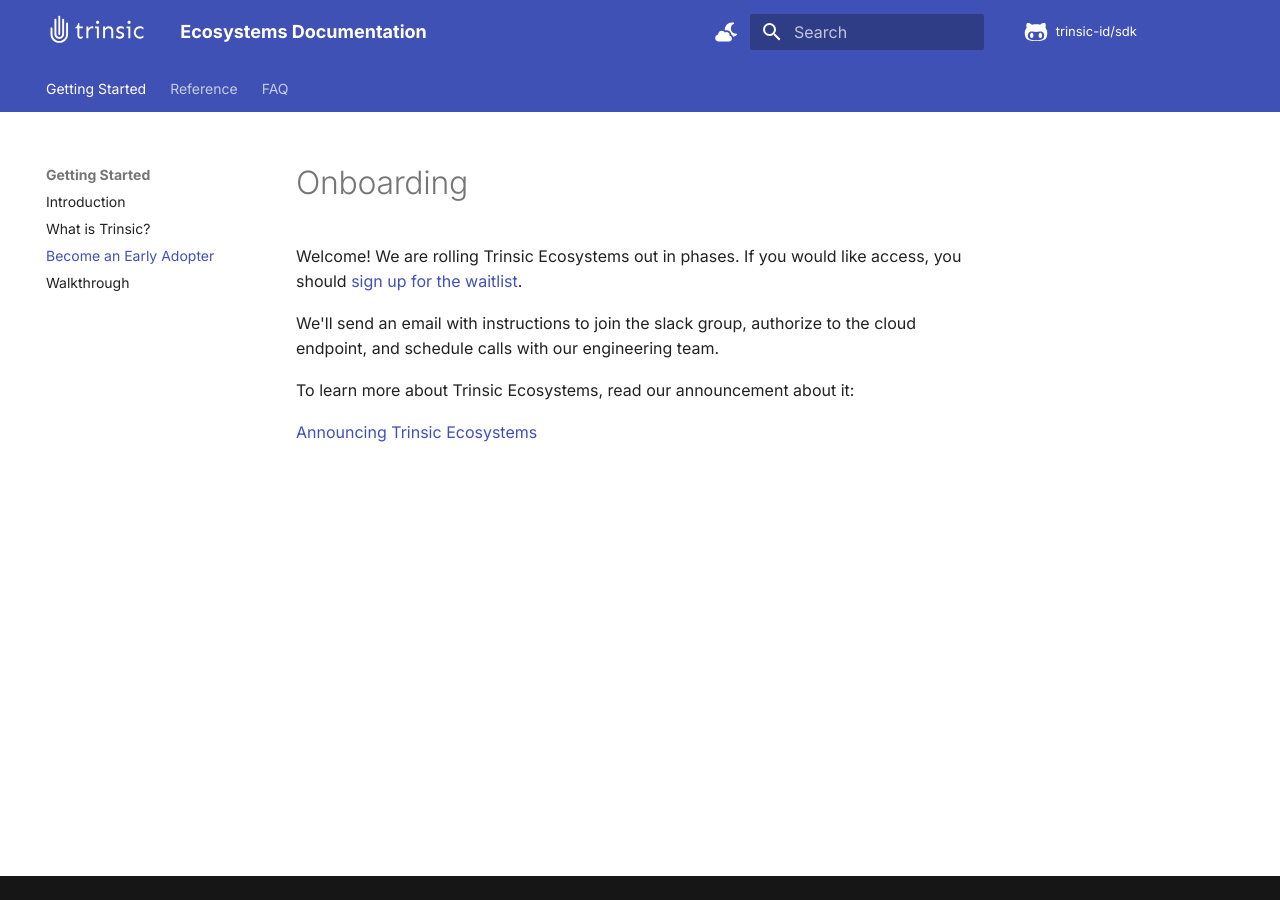
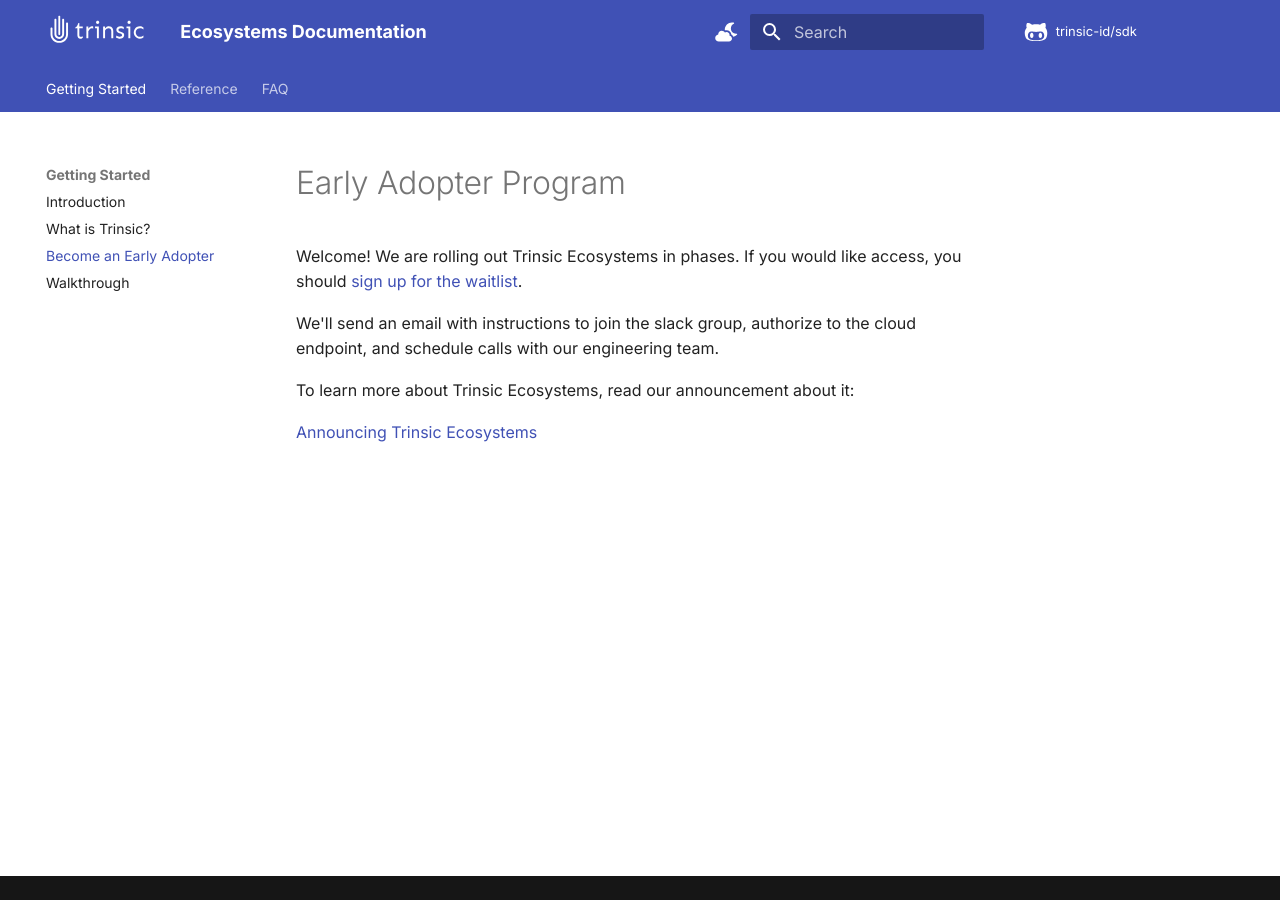
Before and after one commit to trinsic-id/v2-sdk, an MkDocs documentation site: the page built from docs/early-adopter.md, in a window 1280 px wide. Built offline with MkDocs 1.6.1 and Material for MkDocs 9.7.7, drawn with Linux system fonts in a browser that asks for light colours; a script that is not in the unit is left out; comment, search, counter and statistics services are not loaded.

Commit message:
Add Ecosystems Form (#45)
* added waitlist form

* change title

Co-authored-by: Michael Boyd <michael@trinsic.id>

```diff
--- a/docs/early-adopter.md
+++ b/docs/early-adopter.md
@@ -1,9 +1,11 @@
-# Onboarding
+# Early Adopter Program
 
-Welcome! We are rolling Trinsic Ecosystems out in phases. If you would like access, you should [sign up for the waitlist](https://trinsic.id/introducing-trinsic-ecosystems/).
+Welcome! We are rolling out Trinsic Ecosystems in phases. If you would like access, you should [sign up for the waitlist](https://trinsic.id/introducing-trinsic-ecosystems/).
 
 We'll send an email with instructions to join the slack group, authorize to the cloud endpoint, and schedule calls with our engineering team.
 
 To learn more about Trinsic Ecosystems, read our announcement about it:
 
 [Announcing Trinsic Ecosystems](https://trinsic.id/introducing-trinsic-ecosystems/)
+
+<div class="_form_19"></div><script src="https://streetcred.activehosted.com/f/embed.php?id=19" type="text/javascript" charset="utf-8"></script>
```
